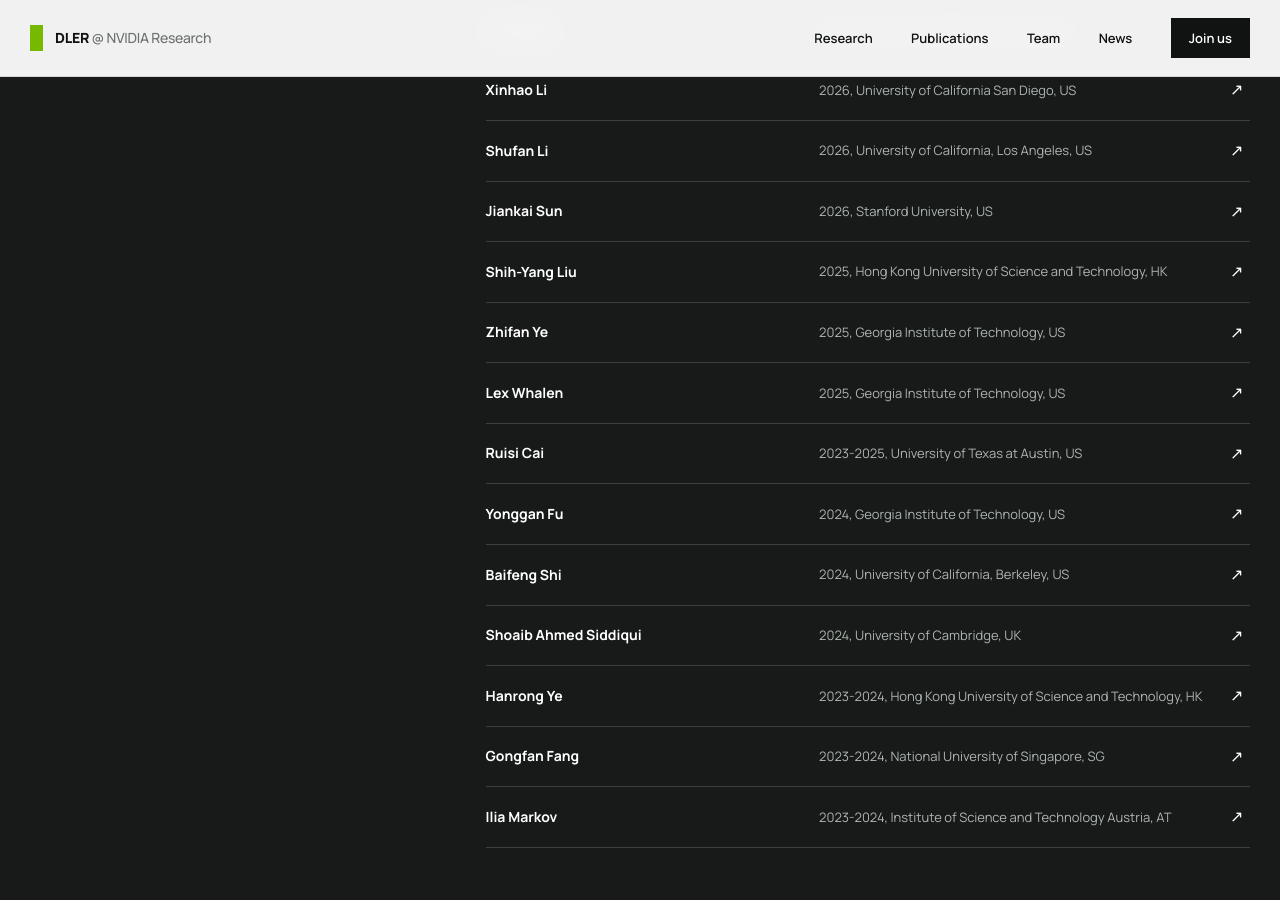
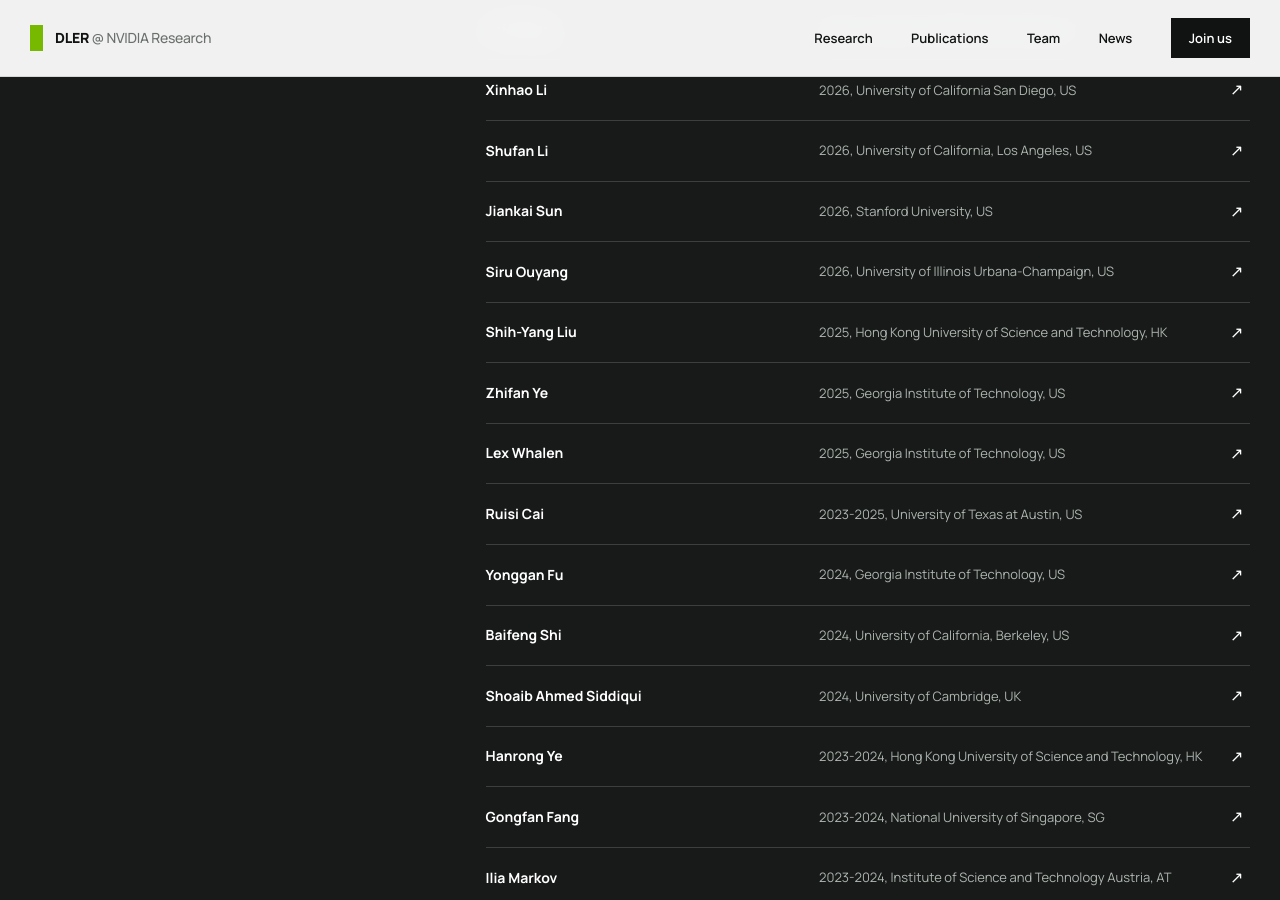
Before and after one commit to nv-dler/nv-dler.github.io, a Jekyll site: the page built from _pages/home.html, in a window 1280 px wide and 900 px high, scrolled down 15051 px. Built offline with Jekyll 4.4.1, drawn with Linux system fonts in a browser that asks for light colours.

Commit message:
Add Siru Ouyang as a 2026 intern

```diff
--- a/_data/interns.yml
+++ b/_data/interns.yml
@@ -25,6 +25,10 @@
 - name: Jiankai Sun
   info: 2026, Stanford University, US
   webpage: https://web.stanford.edu/~jksun/
+
+- name: Siru Ouyang
+  info: 2026, University of Illinois Urbana-Champaign, US
+  webpage: https://siruo2.notion.site/
 
 - name: Shih-Yang Liu
   info: 2025, Hong Kong University of Science and Technology, HK
```
